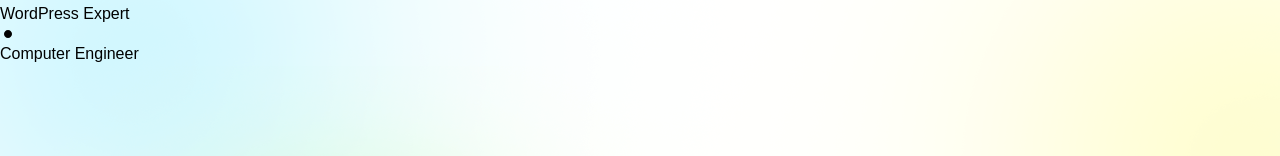
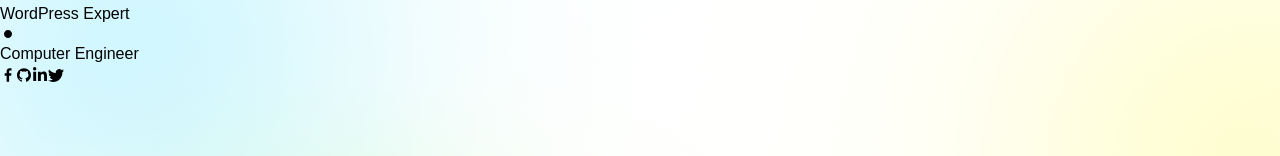
Before and after one commit to devmhimran/mhimran, a React (Create React App) app in the folder mhimran/: page / in a window 1280 px wide. Shown: the part 617-773 px from the top of the page. Built offline with nearby package versions, Linux system fonts and the light colour scheme; what @material-tailwind/react would draw is missing.

Commit message:
Added Social In Hero

```diff
--- a/mhimran/src/Component/Hero/Hero.js
+++ b/mhimran/src/Component/Hero/Hero.js
@@ -1,15 +1,18 @@
+import { IconButton } from '@material-tailwind/react';
 import React from 'react';
 import { GoPrimitiveDot } from 'react-icons/go';
 import heroImage from '../Assets/hero-image.png';
-// import bgImg from '../Assets/bg-img.png'
+import { GrFacebookOption } from 'react-icons/gr';
+import { AiFillGithub } from 'react-icons/ai';
+import { FaLinkedinIn } from 'react-icons/fa';
+import { BsTwitter } from 'react-icons/bs';
 import './hero.css'
-// lg:pb-24 lg:pt-40 md:py-16 py-24
+
 const Hero = () => {
     return (
         <div className="hero__main">
             <div className='container max-w-screen-xl mx-auto h-screen pt-44 mt-[-115px]'>
                 <div className="grid lg:grid-cols-2 md:grid-cols-1 grid-cols-1 gap-4 container mx-auto">
-
                     <div className="hero__left flex lg:items-center justify-center">
                         <div className="hero__left__main lg:text-left md:text-center text-center">
                             <h3 className='text-cyan-500 text-2xl'>Hi, I am</h3>
@@ -24,6 +27,44 @@ const Hero = () => {
                                     <p className='text-gray-900 lg:inline block my-1 lg:my-0'>Computer Engineer</p>
                                 </div>
                             </div>
+                            <div className="social mt-4">
+                                <a href="https://www.facebook.com/devmhimran01/">
+                                    <span className='mr-3'>
+                                        <IconButton color="green">
+                                            <div className='text-2xl'>
+                                                <GrFacebookOption></GrFacebookOption>
+                                            </div>
+                                        </IconButton>
+                                    </span>
+                                </a>
+                                <a href="https://github.com/devmhimran">
+                                    <span className='mr-3'>
+                                        <IconButton color="green">
+                                            <div className='text-2xl'>
+                                                <AiFillGithub></AiFillGithub>
+                                            </div>
+                                        </IconButton>
+                                    </span>
+                                </a>
+                                <a href="https://www.linkedin.com/in/devmhimran/">
+                                    <span className='mr-3'>
+                                        <IconButton color="green">
+                                            <div className='text-2xl'>
+                                                <FaLinkedinIn></FaLinkedinIn>
+                                            </div>
+                                        </IconButton>
+                                    </span>
+                                </a>
+                                <a href="https://twitter.com/devmhimran">
+                                    <span className='mr-3'>
+                                        <IconButton color="green">
+                                            <div className='text-2xl'>
+                                                <BsTwitter></BsTwitter>
+                                            </div>
+                                        </IconButton>
+                                    </span>
+                                </a>
+                            </div>
                         </div>
                     </div>
                     <div className="hero__right">
```
